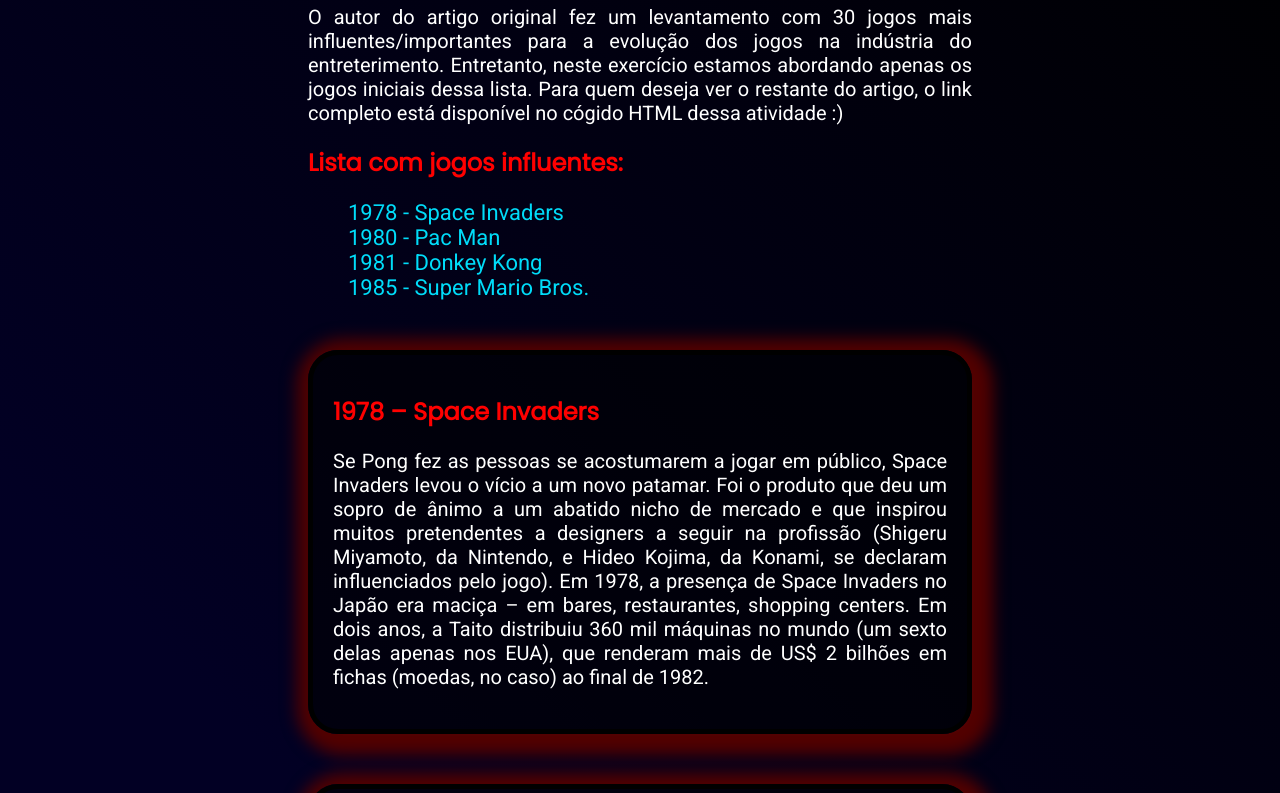
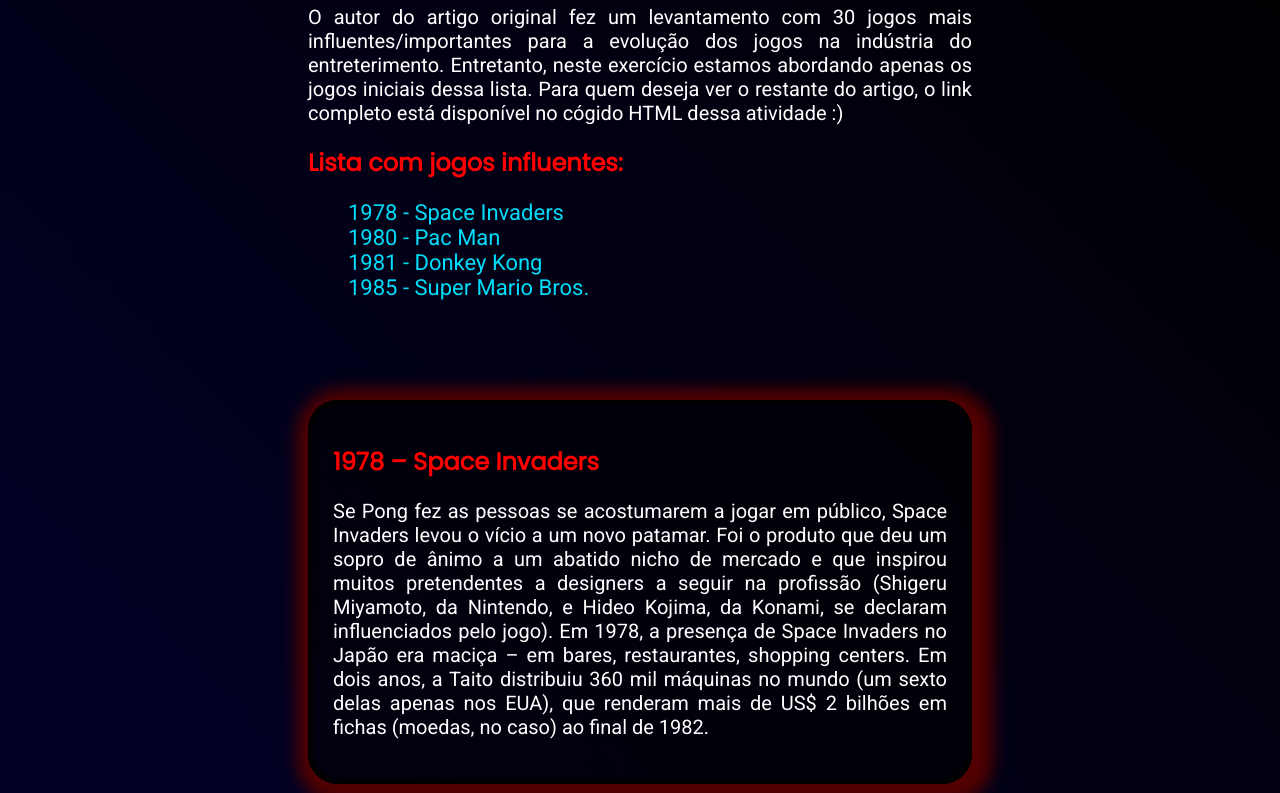
Before and after one commit to Raul-Brasiel/Activity-css-2, a plain HTML site: page index.html in a window 1280 px wide. Shown: the part 155-948 px from the top of the page. Drawn offline with Linux system fonts and the light colour scheme.

Commit message:
Update estilo.css

```diff
--- a/estilo.css
+++ b/estilo.css
@@ -45,7 +45,7 @@ ul{
 .conteudo-padrao{
     background-color: rgba(0, 0, 0, 0.577);
     border: 5px solid rgb(0, 0, 0);
-    margin: 50px 300px;
+    margin: 100px 300px;
     padding: 20px;
     border-radius: 30px;
     box-shadow: 5px 5px 2vh 2vh #520101;
```
